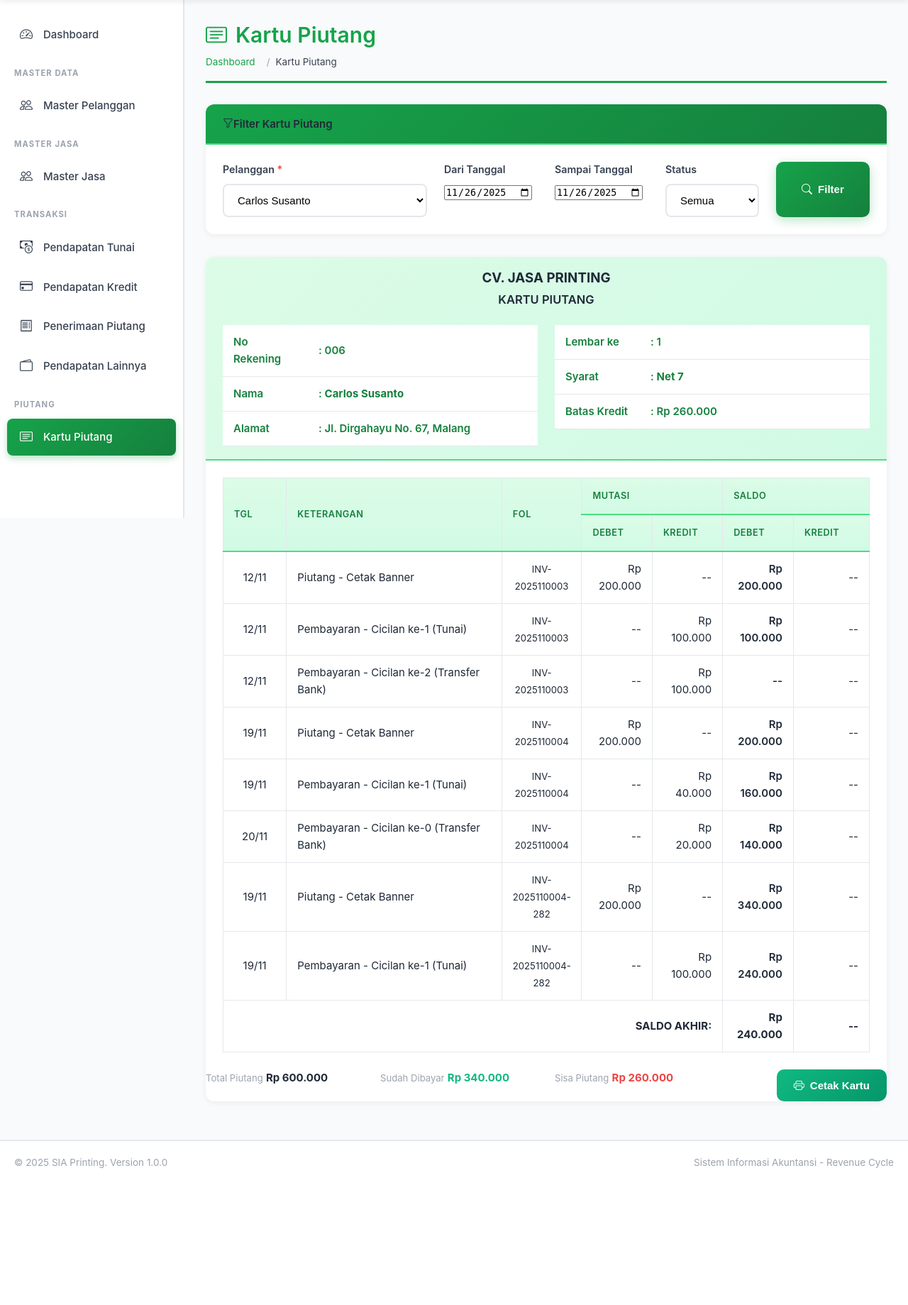
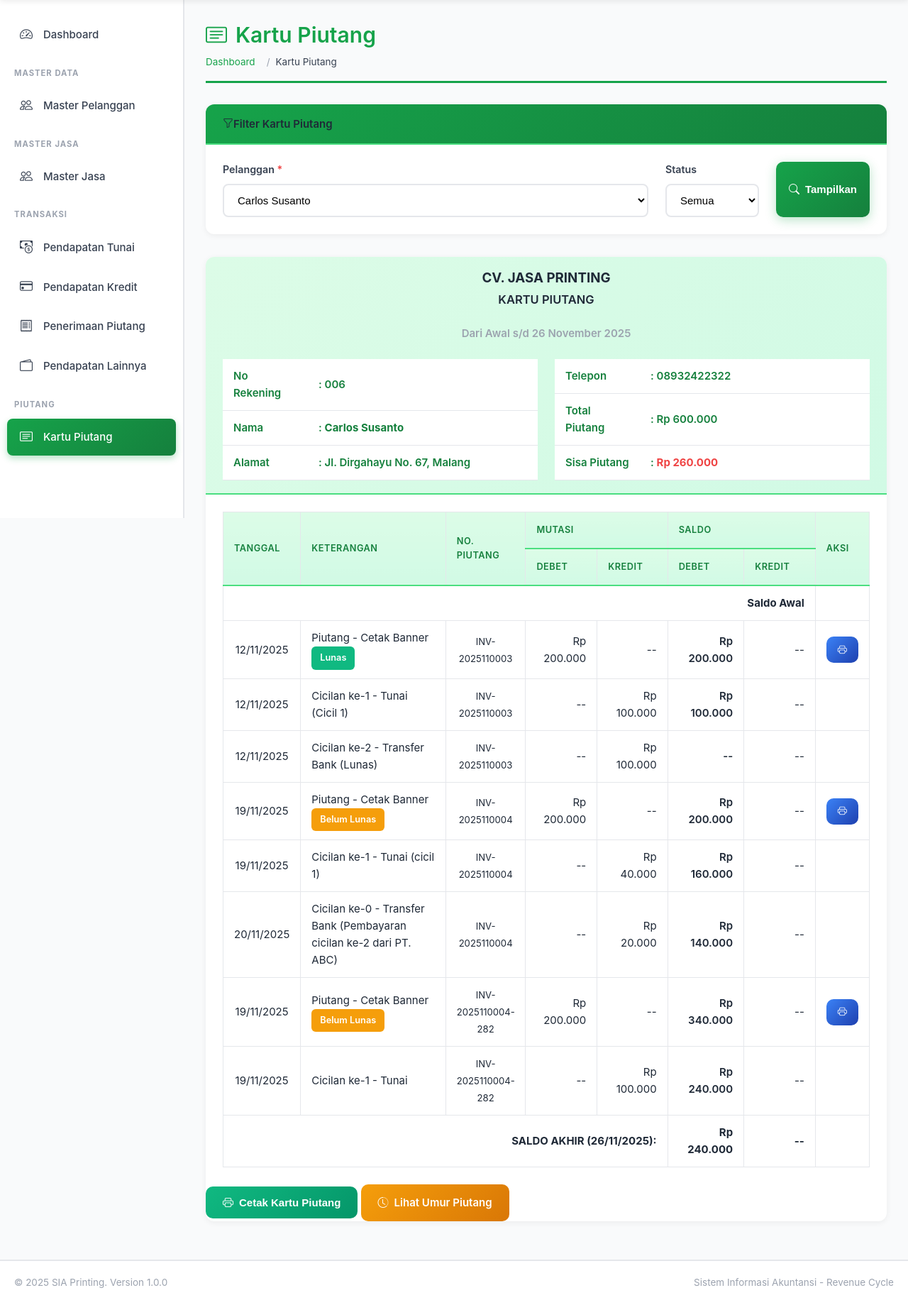
Before and after one commit to Marcell151/SIA-Printing, a PHP site: page /sia-printing/kartu-piutang.php?id_pelanggan=6 in a window 1280 px wide. Shown: the part 73-1912 px from the top of the page at 71% size. Before the commit the page ends 1719 px from the top, so only its background shows below. Run offline with PHP 8.4, Linux system fonts and the light colour scheme; a user stored in the database is signed in; data comes from the database, SQL or seed files in the repository.

Commit message:
Version 4

```diff
--- a/includes/header.php
+++ b/includes/header.php
@@ -216,6 +216,14 @@ if (!is_logged_in()) {
                 <?php endif; ?> -->
 
                 <?php if ($_SESSION['user_role'] == 'owner'): ?>
+                    <li class="sidebar-heading">MASTER DATA</li>
+                    <li class="sidebar-item">
+                        <a class="sidebar-link <?php echo ($current_page == 'master-akun') ? 'active' : ''; ?>"
+                           href="master-akun.php">
+                            <i class="bi bi-list-ul"></i>
+                            <span>Master Akun</span>
+                        </a>
+                    </li>
                     <li class="sidebar-heading">PIUTANG</li>
                     <li class="sidebar-item">
                         <a class="sidebar-link <?php echo ($current_page == 'kartu-piutang') ? 'active' : ''; ?>"
--- a/kartu-piutang.php
+++ b/kartu-piutang.php
@@ -1,7 +1,7 @@
 <?php
 /**
- * File: kartu-piutang.php (1 User = 1 Kartu Piutang)
- * Menampilkan semua transaksi piutang pelanggan dalam 1 kartu
+ * File: kartu-piutang.php (REVISED - NO DATE FILTER)
+ * Kartu Piutang - Menampilkan SEMUA transaksi dari awal hingga terbaru
  */
 require_once 'config.php';
 check_role(['kasir', 'akuntan', 'owner']);
@@ -9,10 +9,8 @@ check_role(['kasir', 'akuntan', 'owner']);
 $page_title = 'Kartu Piutang';
 $current_page = 'kartu-piutang';
 
-// Filter
+// Filter - HANYA PELANGGAN DAN STATUS
 $id_pelanggan = isset($_GET['id_pelanggan']) ? intval($_GET['id_pelanggan']) : 0;
-$periode_dari = isset($_GET['periode_dari']) ? $_GET['periode_dari'] : '';
-$periode_sampai = isset($_GET['periode_sampai']) ? $_GET['periode_sampai'] : '';
 $status_filter = isset($_GET['status']) ? $_GET['status'] : '';
 
 // Get list pelanggan yang punya piutang
@@ -22,25 +20,14 @@ $pelanggan_list = $conn->query("SELECT DISTINCT mp.id_pelanggan, mp.nama_pelangg
                                  ORDER BY mp.nama_pelanggan");
 
 $kartu_piutang_data = [];
-$pelanggan_info = null;
-$total_piutang_keseluruhan = 0;
-$total_dibayar_keseluruhan = 0;
-$total_sisa_keseluruhan = 0;
+$pelanggan = null;
 
 if ($id_pelanggan > 0) {
     // Get data pelanggan
-    $pelanggan_info = $conn->query("SELECT mp.*,
-                                   (SELECT syarat_kredit FROM piutang WHERE id_pelanggan = mp.id_pelanggan ORDER BY tanggal DESC LIMIT 1) as syarat_kredit
-                                   FROM master_pelanggan mp
-                                   WHERE mp.id_pelanggan = $id_pelanggan")->fetch_assoc();
+    $pelanggan = $conn->query("SELECT * FROM master_pelanggan WHERE id_pelanggan = $id_pelanggan")->fetch_assoc();
 
-    if ($pelanggan_info) {
-        // Get semua piutang pelanggan ini
+    // Get SEMUA piutang pelanggan ini (TANPA filter periode)
     $query_piutang = "SELECT * FROM piutang WHERE id_pelanggan = $id_pelanggan";
-
-        if ($periode_dari && $periode_sampai) {
-            $query_piutang .= " AND tanggal BETWEEN '$periode_dari' AND '$periode_sampai'";
-        }
 
     if ($status_filter) {
         $query_piutang .= " AND status = '$status_filter'";
@@ -50,61 +37,77 @@ if ($id_pelanggan > 0) {
 
     $piutang_list = $conn->query($query_piutang);
 
-        $saldo_berjalan = 0;
+    $saldo_berjalan_debet = 0;
 
     while ($piutang = $piutang_list->fetch_assoc()) {
         $id_piutang = $piutang['id_piutang'];
 
-            // Hitung total untuk summary
-            $total_piutang_keseluruhan += $piutang['total'];
-            $total_dibayar_keseluruhan += $piutang['dibayar'];
-            $total_sisa_keseluruhan += $piutang['sisa'];
-
-            // Baris: Transaksi Piutang (DEBET) - Piutang bertambah
-            $saldo_berjalan += $piutang['total'];
+        // Baris 1: Transaksi Piutang (DEBET) - Piutang bertambah
+        $mutasi_debet = $piutang['total'];
+        $saldo_berjalan_debet += $mutasi_debet;
 
         $kartu_piutang_data[] = [
             'tanggal' => $piutang['tanggal'],
             'keterangan' => 'Piutang - ' . $piutang['jenis_jasa'],
             'folio' => $piutang['no_piutang'],
-                'mutasi_debet' => $piutang['total'],
+            'mutasi_debet' => $mutasi_debet,
             'mutasi_kredit' => 0,
-                'saldo_debet' => $saldo_berjalan,
+            'saldo_debet' => $saldo_berjalan_debet,
             'saldo_kredit' => 0,
-                'row_type' => 'piutang'
+            'row_type' => 'piutang',
+            'status' => $piutang['status']
         ];
 
-            // Get pembayaran (DP + cicilan) dari tabel pembayaran_piutang
+        // Baris 2: DP / Pembayaran Awal (jika ada)
+        if ($piutang['dibayar'] > 0) {
+            // Cek apakah ada record pembayaran untuk DP
+            $dp_record = $conn->query("SELECT * FROM pembayaran_piutang
+                                       WHERE id_piutang = $id_piutang
+                                       AND is_dp = 1
+                                       ORDER BY tanggal ASC
+                                       LIMIT 1")->fetch_assoc();
+
+            if ($dp_record) {
+                // Ada record DP
+                $mutasi_kredit = $dp_record['jumlah_bayar'];
+                $saldo_berjalan_debet -= $mutasi_kredit;
+
+                $kartu_piutang_data[] = [
+                    'tanggal' => $dp_record['tanggal'],
+                    'keterangan' => 'DP / Pembayaran Awal',
+                    'folio' => $piutang['no_piutang'],
+                    'mutasi_debet' => 0,
+                    'mutasi_kredit' => $mutasi_kredit,
+                    'saldo_debet' => $saldo_berjalan_debet,
+                    'saldo_kredit' => 0,
+                    'row_type' => 'dp',
+                    'status' => $piutang['status']
+                ];
+            }
+        }
+
+        // Baris 3: Pembayaran Cicilan (is_dp = 0)
         $pembayaran = $conn->query("SELECT * FROM pembayaran_piutang
                                     WHERE id_piutang = $id_piutang
-                                        ORDER BY tanggal ASC, is_dp DESC");
+                                    AND is_dp = 0
+                                    ORDER BY tanggal ASC, cicilan_ke ASC");
 
         while ($bayar = $pembayaran->fetch_assoc()) {
             $mutasi_kredit = $bayar['jumlah_bayar'];
-                $saldo_berjalan -= $mutasi_kredit;
-
-                // Label pembayaran
-                if ($bayar['is_dp'] == 1) {
-                    $label_bayar = 'Pembayaran - DP / Pembayaran Awal';
-                } else {
-                    $label_bayar = 'Pembayaran - Cicilan ke-' . $bayar['cicilan_ke'];
-                }
-
-                if ($bayar['metode_pembayaran']) {
-                    $label_bayar .= ' (' . $bayar['metode_pembayaran'] . ')';
-                }
+            $saldo_berjalan_debet -= $mutasi_kredit;
 
             $kartu_piutang_data[] = [
                 'tanggal' => $bayar['tanggal'],
-                    'keterangan' => $label_bayar,
+                'keterangan' => 'Cicilan ke-' . $bayar['cicilan_ke'] . ' - ' . $bayar['metode_pembayaran'] .
+                               ($bayar['keterangan'] ? ' (' . $bayar['keterangan'] . ')' : ''),
                 'folio' => $piutang['no_piutang'],
                 'mutasi_debet' => 0,
                 'mutasi_kredit' => $mutasi_kredit,
-                    'saldo_debet' => $saldo_berjalan > 0 ? $saldo_berjalan : 0,
-                    'saldo_kredit' => $saldo_berjalan < 0 ? abs($saldo_berjalan) : 0,
-                    'row_type' => $bayar['is_dp'] == 1 ? 'dp' : 'pembayaran'
+                'saldo_debet' => $saldo_berjalan_debet,
+                'saldo_kredit' => 0,
+                'row_type' => 'pembayaran',
+                'status' => $piutang['status']
             ];
-            }
         }
     }
 }
@@ -123,16 +126,16 @@ include 'includes/header.php';
     </nav>
 </div>
 
-<!-- Filter -->
+<!-- Filter - HANYA PELANGGAN DAN STATUS -->
 <div class="card mb-4">
     <div class="card-header bg-primary text-white">
         <h6 class="mb-0"><i class="bi bi-funnel me-2"></i>Filter Kartu Piutang</h6>
     </div>
     <div class="card-body">
         <form method="GET" action="" class="row g-3">
-            <div class="col-md-4">
+            <div class="col-md-8">
                 <label class="form-label">Pelanggan <span class="text-danger">*</span></label>
-                <select name="id_pelanggan" class="form-select" required onchange="this.form.submit()">
+                <select name="id_pelanggan" class="form-select" required>
                     <option value="">-- Pilih Pelanggan --</option>
                     <?php
                     $pelanggan_list->data_seek(0);
@@ -146,14 +149,6 @@ include 'includes/header.php';
                 </select>
             </div>
             <div class="col-md-2">
-                <label class="form-label">Dari Tanggal</label>
-                <input type="date" name="periode_dari" class="form-control" value="<?php echo $periode_dari; ?>">
-            </div>
-            <div class="col-md-2">
-                <label class="form-label">Sampai Tanggal</label>
-                <input type="date" name="periode_sampai" class="form-control" value="<?php echo $periode_sampai; ?>">
-            </div>
-            <div class="col-md-2">
                 <label class="form-label">Status</label>
                 <select name="status" class="form-select">
                     <option value="">Semua</option>
@@ -163,21 +158,22 @@ include 'includes/header.php';
             </div>
             <div class="col-md-2 d-flex align-items-end">
                 <button type="submit" class="btn btn-primary w-100">
-                    <i class="bi bi-search me-1"></i>Filter
+                    <i class="bi bi-search me-1"></i>Tampilkan
                 </button>
             </div>
         </form>
     </div>
 </div>
 
-<?php if ($id_pelanggan > 0 && $pelanggan_info): ?>
+<?php if ($id_pelanggan > 0 && $pelanggan): ?>
 
-<!-- KARTU PIUTANG - 1 USER 1 KARTU -->
+<!-- KARTU PIUTANG - SEMUA PERIODE -->
 <div class="card">
     <div class="card-header bg-white border-bottom-0">
         <div class="text-center mb-3">
             <h4 class="mb-1 fw-bold">CV. JASA PRINTING</h4>
             <h5 class="mb-3">KARTU PIUTANG</h5>
+            <p class="mb-0 text-muted">Dari Awal s/d <?php echo format_tanggal(date('Y-m-d')); ?></p>
         </div>
 
         <!-- Info Pelanggan -->
@@ -186,31 +182,37 @@ include 'includes/header.php';
                 <table class="table table-sm table-borderless">
                     <tr>
                         <td width="120" class="fw-semibold">No Rekening</td>
-                        <td>: <?php echo str_pad($pelanggan_info['id_pelanggan'], 3, '0', STR_PAD_LEFT); ?></td>
+                        <td>: <?php echo str_pad($pelanggan['id_pelanggan'], 3, '0', STR_PAD_LEFT); ?></td>
                     </tr>
                     <tr>
                         <td class="fw-semibold">Nama</td>
-                        <td>: <strong><?php echo $pelanggan_info['nama_pelanggan']; ?></strong></td>
+                        <td>: <strong><?php echo $pelanggan['nama_pelanggan']; ?></strong></td>
                     </tr>
                     <tr>
                         <td class="fw-semibold">Alamat</td>
-                        <td>: <?php echo $pelanggan_info['alamat'] ?: '-'; ?></td>
+                        <td>: <?php echo $pelanggan['alamat'] ?: '-'; ?></td>
                     </tr>
                 </table>
             </div>
             <div class="col-md-6">
                 <table class="table table-sm table-borderless">
                     <tr>
-                        <td width="120" class="fw-semibold">Lembar ke</td>
-                        <td>: 1</td>
+                        <td width="120" class="fw-semibold">Telepon</td>
+                        <td>: <?php echo $pelanggan['telepon'] ?: '-'; ?></td>
                     </tr>
                     <tr>
-                        <td class="fw-semibold">Syarat</td>
-                        <td>: <strong><?php echo $pelanggan_info['syarat_kredit'] ?? 'Net 30'; ?></strong></td>
+                        <td class="fw-semibold">Total Piutang</td>
+                        <td>: <?php
+                        $total_piutang_all = $conn->query("SELECT COALESCE(SUM(total), 0) as total FROM piutang WHERE id_pelanggan = $id_pelanggan")->fetch_assoc()['total'];
+                        echo format_rupiah($total_piutang_all);
+                        ?></td>
                     </tr>
                     <tr>
-                        <td class="fw-semibold">Batas Kredit</td>
-                        <td>: <?php echo format_rupiah($total_sisa_keseluruhan); ?></td>
+                        <td class="fw-semibold">Sisa Piutang</td>
+                        <td>: <strong class="text-danger"><?php
+                        $sisa_piutang_all = $conn->query("SELECT COALESCE(SUM(sisa), 0) as total FROM piutang WHERE id_pelanggan = $id_pelanggan AND status = 'Belum Lunas'")->fetch_assoc()['total'];
+                        echo format_rupiah($sisa_piutang_all);
+                        ?></strong></td>
                     </tr>
                 </table>
             </div>
@@ -222,35 +224,46 @@ include 'includes/header.php';
             <table class="table table-bordered mb-0">
                 <thead class="table-light">
                     <tr class="text-center">
-                        <th width="10%" rowspan="2" class="align-middle">TGL</th>
-                        <th width="35%" rowspan="2" class="align-middle">KETERANGAN</th>
-                        <th width="10%" rowspan="2" class="align-middle">FOL</th>
-                        <th colspan="2" class="border-bottom">MUTASI</th>
-                        <th colspan="2" class="border-bottom">SALDO</th>
+                        <th width="10%" rowspan="2" class="align-middle">Tanggal</th>
+                        <th width="30%" rowspan="2" class="align-middle">Keterangan</th>
+                        <th width="10%" rowspan="2" class="align-middle">No. Piutang</th>
+                        <th colspan="2" class="border-bottom">Mutasi</th>
+                        <th colspan="2" class="border-bottom">Saldo</th>
+                        <th width="8%" rowspan="2" class="align-middle no-print">Aksi</th>
                     </tr>
                     <tr class="text-center">
-                        <th width="11%">DEBET</th>
-                        <th width="11%">KREDIT</th>
-                        <th width="11%">DEBET</th>
-                        <th width="12%">KREDIT</th>
+                        <th width="12%">Debet</th>
+                        <th width="12%">Kredit</th>
+                        <th width="13%">Debet</th>
+                        <th width="13%">Kredit</th>
                     </tr>
                 </thead>
                 <tbody>
                     <?php if (count($kartu_piutang_data) > 0): ?>
+                        <tr class="table-secondary">
+                            <td colspan="7" class="text-end fw-bold">Saldo Awal</td>
+                            <td class="no-print"></td>
+                        </tr>
+
                         <?php
                         foreach ($kartu_piutang_data as $row):
                             $row_class = '';
                             if ($row['row_type'] == 'piutang') {
                                 $row_class = 'table-warning';
-                            } elseif ($row['row_type'] == 'dp') {
-                                $row_class = 'table-info';
-                            } elseif ($row['row_type'] == 'pembayaran') {
+                            } elseif ($row['row_type'] == 'pembayaran' || $row['row_type'] == 'dp') {
                                 $row_class = 'table-success';
                             }
                         ?>
                             <tr class="<?php echo $row_class; ?>">
-                                <td class="text-center"><?php echo date('d/m', strtotime($row['tanggal'])); ?></td>
-                                <td><?php echo $row['keterangan']; ?></td>
+                                <td class="text-center"><?php echo date('d/m/Y', strtotime($row['tanggal'])); ?></td>
+                                <td>
+                                    <?php echo $row['keterangan']; ?>
+                                    <?php if ($row['row_type'] == 'piutang'): ?>
+                                        <br><small class="badge <?php echo ($row['status'] == 'Lunas') ? 'bg-success' : 'bg-warning text-dark'; ?>">
+                                            <?php echo $row['status']; ?>
+                                        </small>
+                                    <?php endif; ?>
+                                </td>
                                 <td class="text-center"><small><?php echo $row['folio']; ?></small></td>
                                 <td class="text-end">
                                     <?php echo ($row['mutasi_debet'] > 0) ? format_rupiah($row['mutasi_debet']) : '--'; ?>
@@ -264,28 +277,36 @@ include 'includes/header.php';
                                 <td class="text-end">
                                     <?php echo ($row['saldo_kredit'] > 0) ? format_rupiah($row['saldo_kredit']) : '--'; ?>
                                 </td>
+                                <td class="text-center no-print">
+                                    <?php if ($row['row_type'] == 'piutang'): ?>
+                                        <a href="cetak-kartu-piutang.php?id=<?php
+                                            // Get id_piutang dari no_piutang
+                                            $id_print = $conn->query("SELECT id_piutang FROM piutang WHERE no_piutang = '{$row['folio']}'")->fetch_assoc()['id_piutang'];
+                                            echo $id_print;
+                                        ?>" target="_blank" class="btn btn-sm btn-info" title="Cetak Detail">
+                                            <i class="bi bi-printer"></i>
+                                        </a>
+                                    <?php endif; ?>
+                                </td>
                             </tr>
                         <?php endforeach; ?>
 
                         <!-- Saldo Akhir -->
                         <tr class="table-primary fw-bold">
-                            <td colspan="5" class="text-end">SALDO AKHIR:</td>
+                            <td colspan="5" class="text-end">SALDO AKHIR (<?php echo date('d/m/Y'); ?>):</td>
                             <td class="text-end">
                                 <?php
-                                $last_row = end($kartu_piutang_data);
-                                $saldo_akhir = $last_row['saldo_debet'] > 0 ? $last_row['saldo_debet'] : 0;
+                                $saldo_akhir = end($kartu_piutang_data)['saldo_debet'];
                                 echo format_rupiah($saldo_akhir);
                                 ?>
                             </td>
                             <td class="text-end">--</td>
+                            <td class="no-print"></td>
                         </tr>
                     <?php else: ?>
                         <tr>
-                            <td colspan="7" class="text-center text-muted py-4">
-                                Tidak ada transaksi piutang untuk pelanggan ini
-                                <?php if ($periode_dari || $periode_sampai || $status_filter): ?>
-                                    <br><small>dengan filter yang dipilih</small>
-                                <?php endif; ?>
+                            <td colspan="8" class="text-center text-muted py-4">
+                                Tidak ada transaksi piutang
                             </td>
                         </tr>
                     <?php endif; ?>
@@ -294,28 +315,23 @@ include 'includes/header.php';
         </div>
     </div>
 
-    <!-- Summary -->
-    <div class="card-footer bg-light">
-        <div class="row">
-            <div class="col-md-3">
-                <small class="text-muted d-block">Total Piutang</small>
-                <strong><?php echo format_rupiah($total_piutang_keseluruhan); ?></strong>
-            </div>
-            <div class="col-md-3">
-                <small class="text-muted d-block">Sudah Dibayar</small>
-                <strong class="text-success"><?php echo format_rupiah($total_dibayar_keseluruhan); ?></strong>
-            </div>
-            <div class="col-md-3">
-                <small class="text-muted d-block">Sisa Piutang</small>
-                <strong class="text-danger"><?php echo format_rupiah($total_sisa_keseluruhan); ?></strong>
-            </div>
-            <div class="col-md-3 text-end">
-                <button onclick="window.print()" class="btn btn-success no-print">
-                    <i class="bi bi-printer me-1"></i>Cetak Kartu
+    <div class="card-footer bg-white no-print">
+        <button onclick="window.print()" class="btn btn-success">
+            <i class="bi bi-printer me-1"></i>Cetak Kartu Piutang
         </button>
+        <a href="umur-piutang.php?id_pelanggan=<?php echo $id_pelanggan; ?>" class="btn btn-warning">
+            <i class="bi bi-clock-history me-1"></i>Lihat Umur Piutang
+        </a>
     </div>
 </div>
-    </div>
+
+<?php else: ?>
+
+<div class="alert alert-info text-center py-5">
+    <i class="bi bi-info-circle display-4 d-block mb-3"></i>
+    <h5>Pilih Pelanggan</h5>
+    <p class="mb-0">Kartu piutang akan menampilkan <strong>semua histori transaksi dari awal hingga terbaru</strong></p>
+    <small class="text-muted">Gunakan filter di atas untuk memilih pelanggan</small>
 </div>
 
 <?php endif; ?>
```
Also changed, not shown: buku-besar.php (+25 -52 lines). Lines whose indentation alone changed are shown as unchanged.
